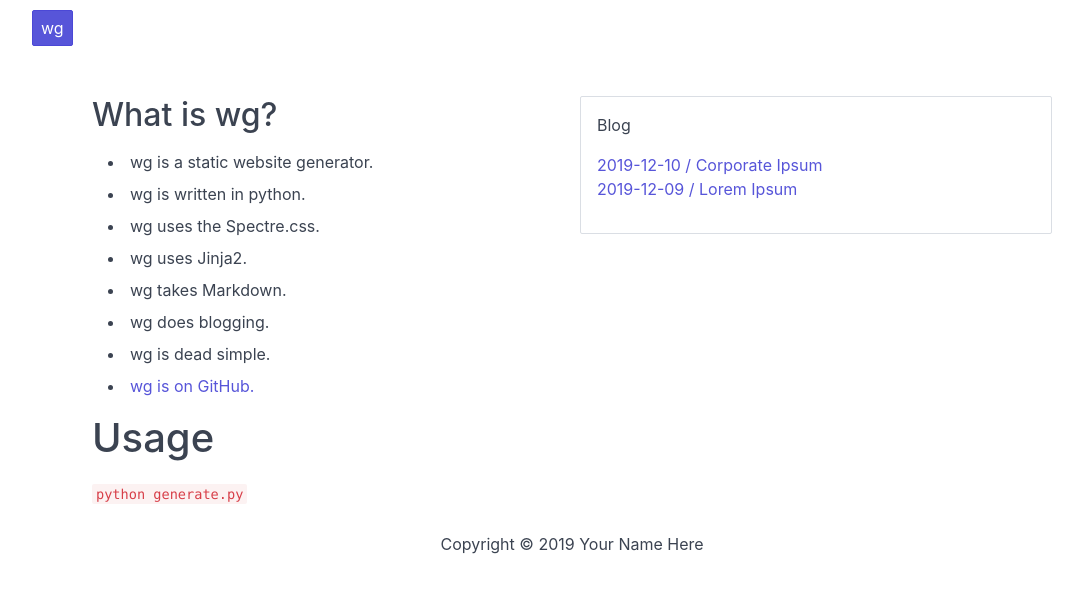
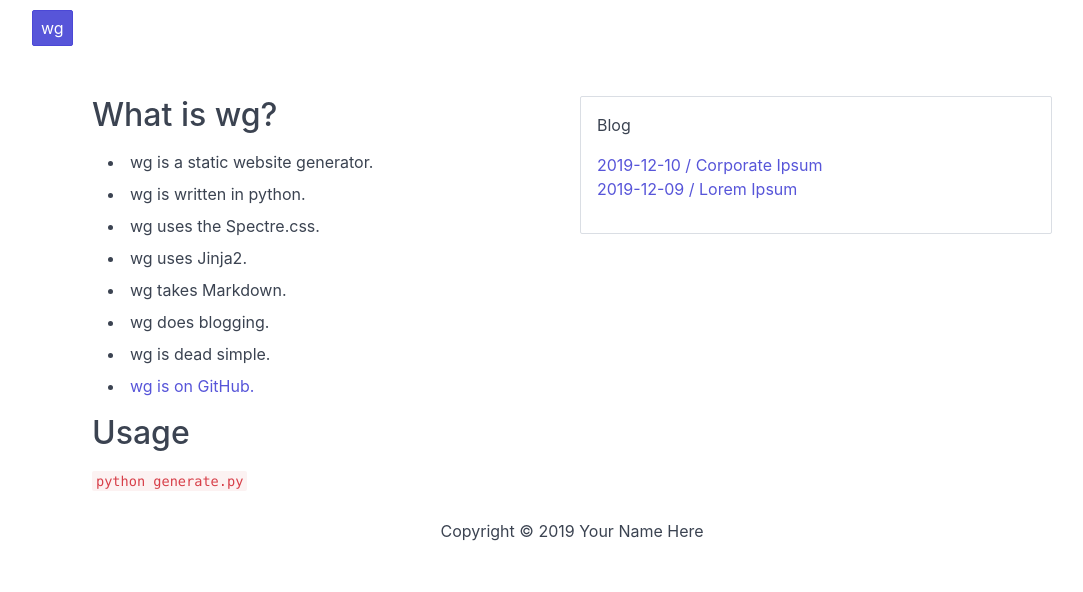
Before and after one commit to abelgraham/wg, a plain HTML site: page docs/index.html in a window 1280 px wide. Shown: the whole page, without its empty margins (68-1151 px from the left). Drawn offline with Linux system fonts and the light colour scheme.

Commit message:
Edited README and index

```diff
--- a/docs/index.html
+++ b/docs/index.html
@@ -33,7 +33,7 @@
 <li>wg is dead simple.</li>
 <li><a href="https://github.com/abelgraham/wg">wg is on GitHub.</a></li>
 </ul>
-<h1>Usage</h1>
+<h2>Usage</h2>
 <pre><code>python generate.py
 </code></pre>
 </div>
```
Also changed, not shown: 2 other files.
